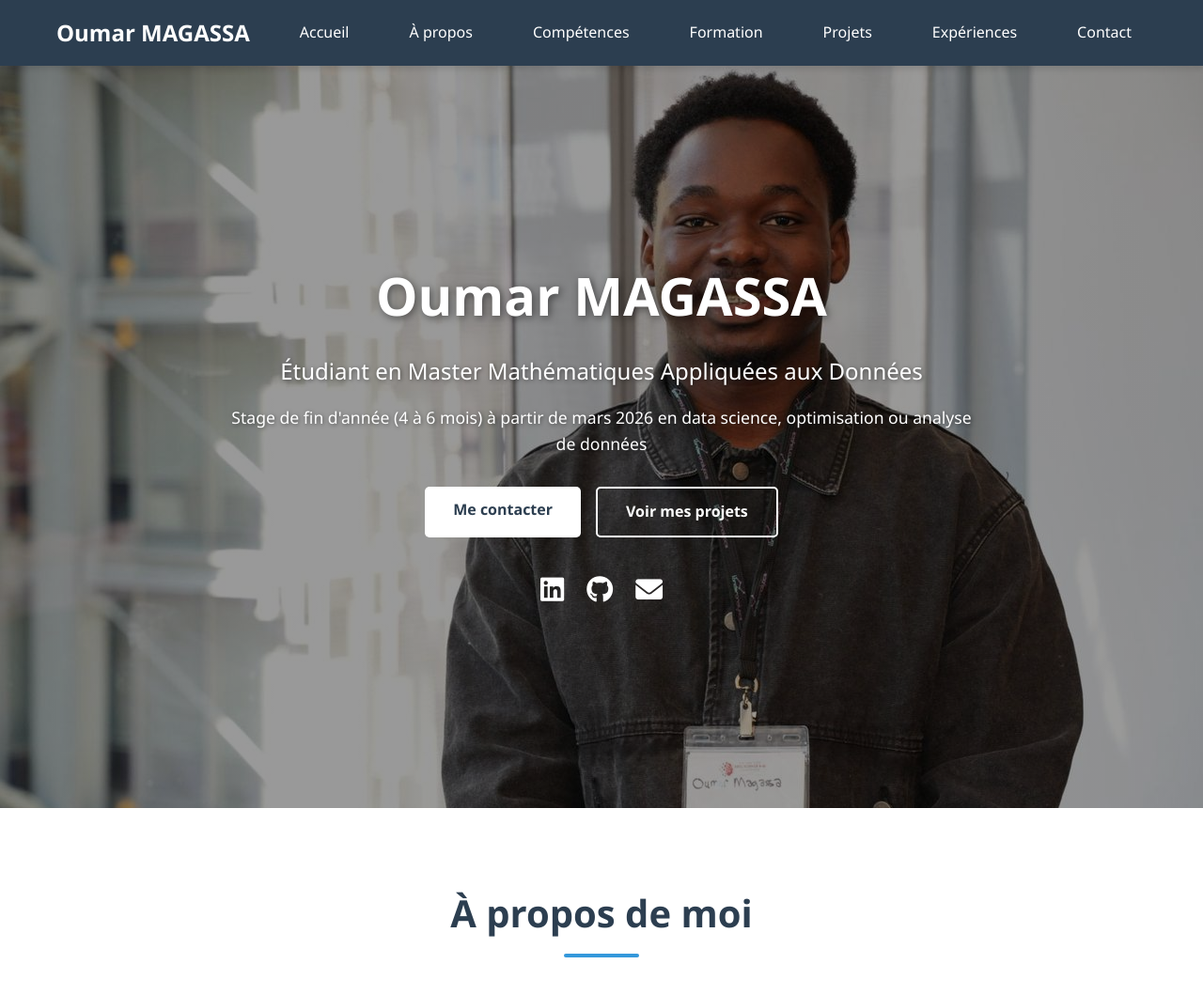
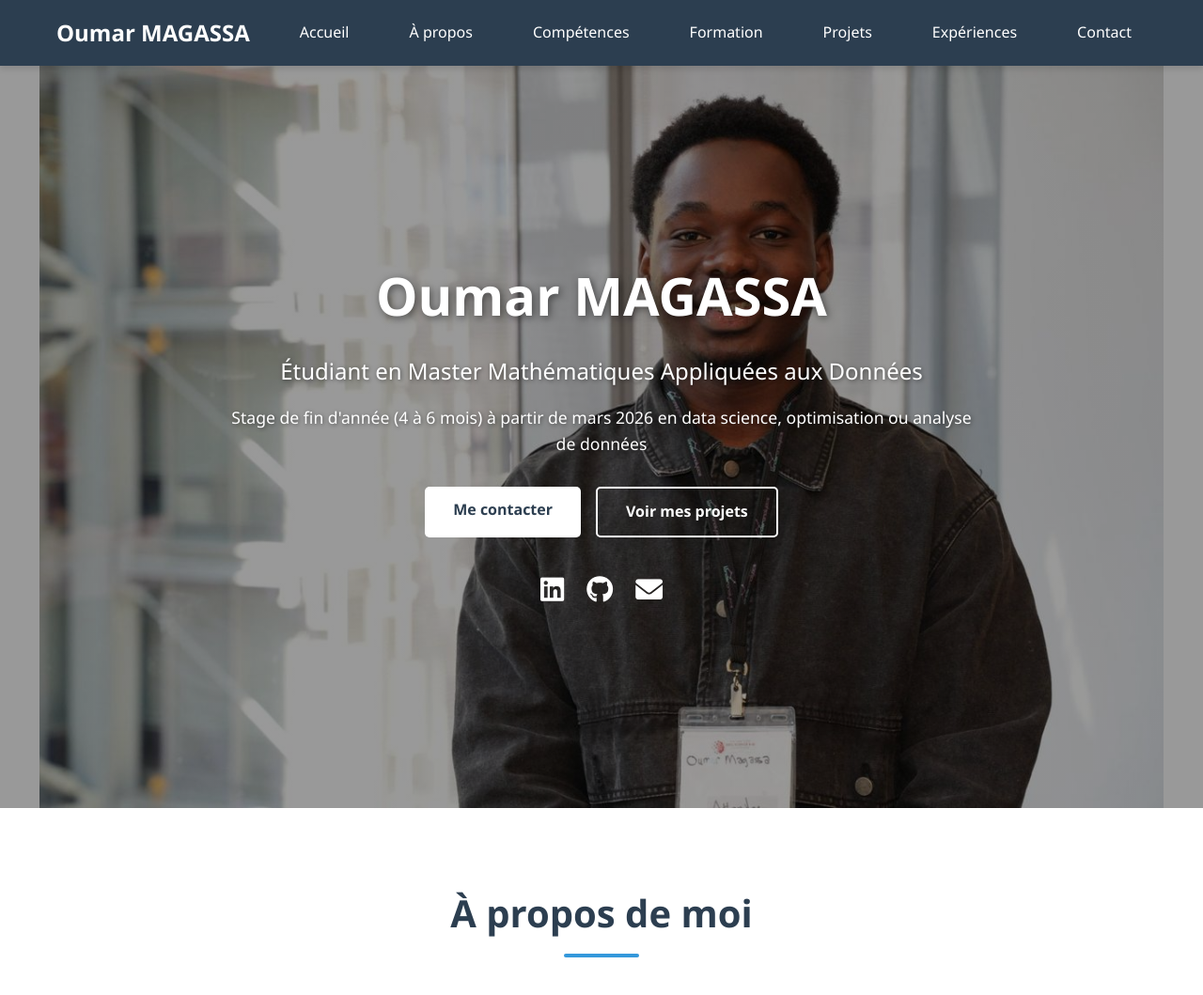
Before and after one commit to Marietou512/portfolio_oumar, a Flask app: page / in a window 1280 px wide. Shown: the top 1059 px of the page at 94% size. Run offline with Flask 3, Linux system fonts and the light colour scheme.

Commit message:
first commit portfolio

```diff
--- a/static/css/style.css
+++ b/static/css/style.css
@@ -87,8 +87,8 @@ body {
 
 /* Hero Section - Photo en arrière-plan */
 .hero {
-    background-image: linear-gradient(rgba(0, 0, 0, 0.4), rgba(0, 0, 0, 0.4)), url('./img/ma_photo.jpg');
-    background-size: cover;
+    background-image: linear-gradient(rgba(0, 0, 0, 0.4), rgba(0, 0, 0, 0.4)), url('/static/img/ma_photo.jpg');
+    background-size: contain;
     background-position: center;
     background-repeat: no-repeat;
     background-attachment: fixed;
```
